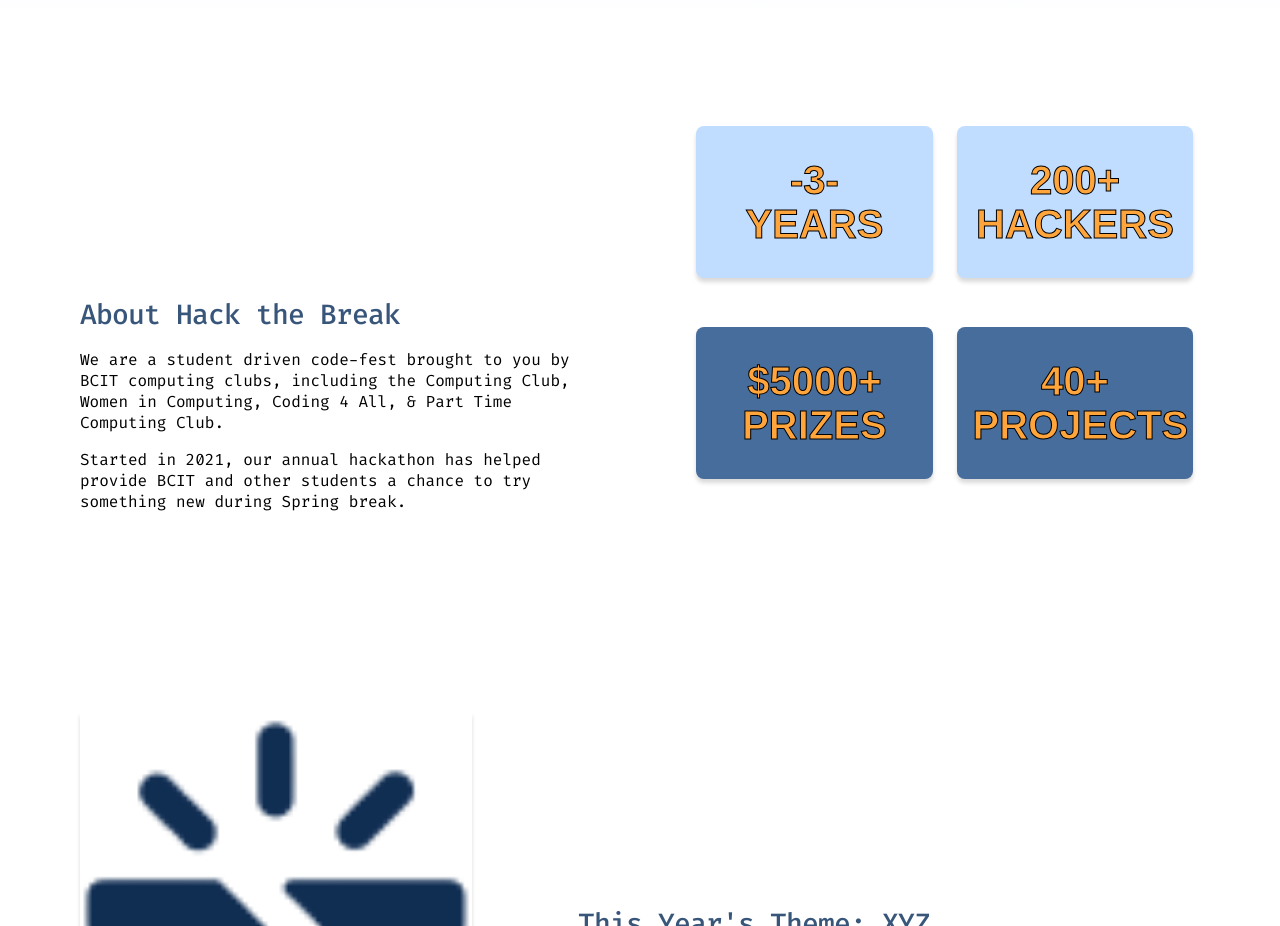
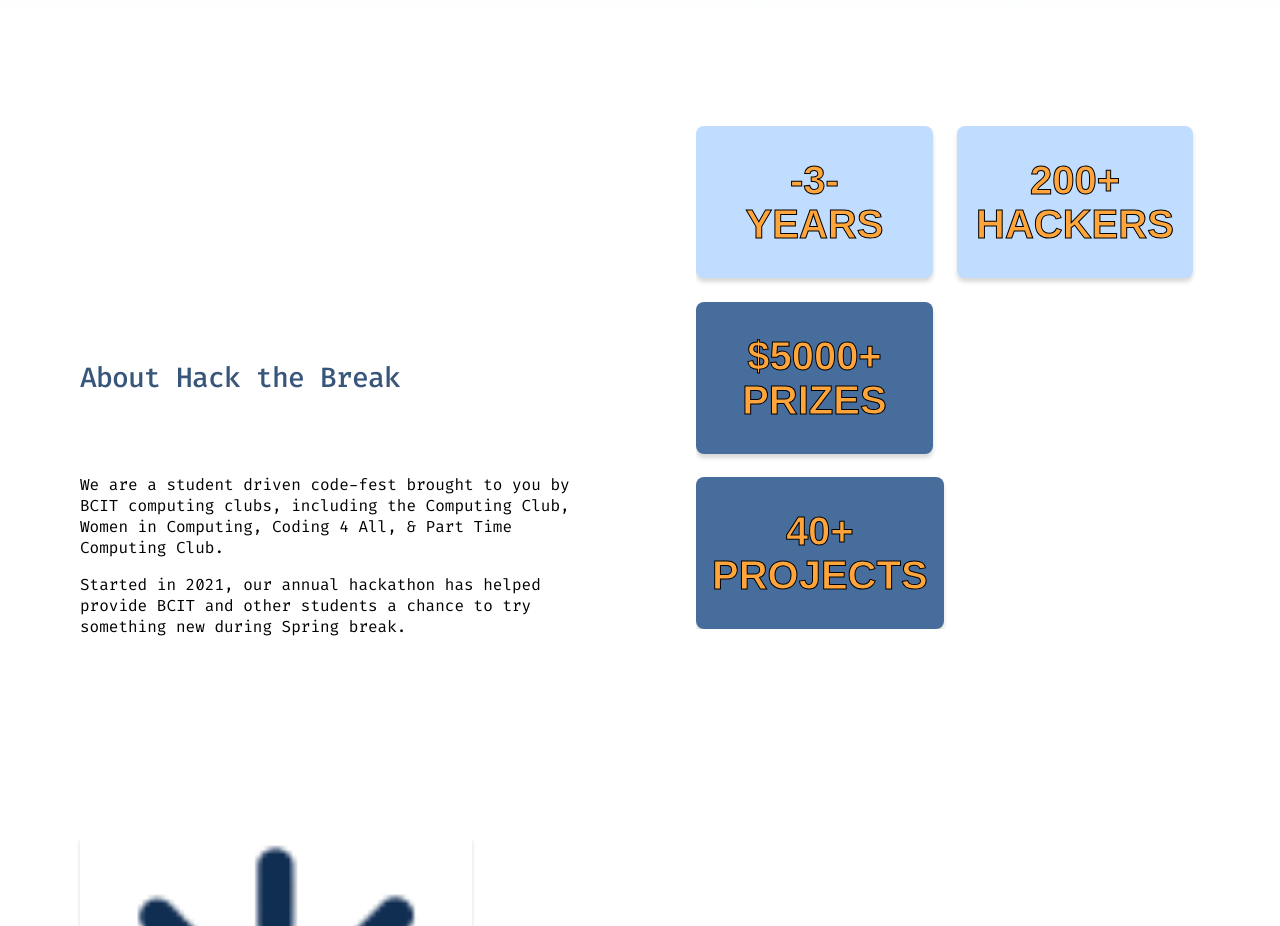
Before and after one commit to jmc37/HackTheBreak, a React (Vite) app: page / in a window 1280 px wide. Shown: the part 860-1786 px from the top of the page. Built offline with nearby package versions, Linux system fonts and the light colour scheme; a web font is replaced by a local one.

Commit message:
Update About Stats styles
- Add fixed width to maintain fixed size from mobile to tablet to desktop screen sizes for responsive experience
- Modify overflow on x-axis for scrollable effect without needing a Carousel import/library dependency

```diff
--- a/src/sections/About.tsx
+++ b/src/sections/About.tsx
@@ -7,7 +7,6 @@
             <div className={styles.aboutSection}>
                 <h2 className={styles.aboutHeader}>About Hack<br className="headingBreak" /> the Break</h2>
                 <div className={styles.statContainer}>
-                    {/* Carousel  */}
                     <div className={styles.statBoxLight}>
                         <p>-3- <br /> Years</p>
                     </div>
--- a/src/styles/About.module.css
+++ b/src/styles/About.module.css
@@ -4,13 +4,15 @@
 }
 
 .statContainer {
+    width: 100%;
     display: flex;
+    overflow-x: scroll;
     gap: 1rem;
     margin-bottom: 0.5rem;
 }
 
 .statBoxLight, .statBoxDark {
-    width: 100%;
+    min-width: 225px;
     height: 9.5rem;
     border-radius: 0.5rem;
     box-shadow: 0 0.25rem 0.25rem var(--shadow);
@@ -37,16 +39,12 @@
     text-transform: uppercase;
     line-height: 2.75rem;
     padding: 1rem;
-    margin: 1rem;
+    margin: 1rem auto;
 }
 
 @media (min-width: 768px) {
     .statBoxLight, .statBoxDark {
         display: block;
-    }
-
-    .statBoxLight p, .statBoxDark p {
-        margin: 1rem 0 0;
     }
 }
 
@@ -76,7 +74,7 @@
     }
 
     .statBoxLight, .statBoxDark {
-        width: 47%;
+        min-width: 47%;
         flex-wrap: wrap;
     }
 
```
